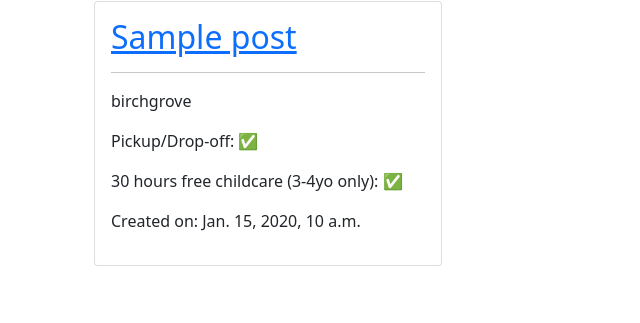
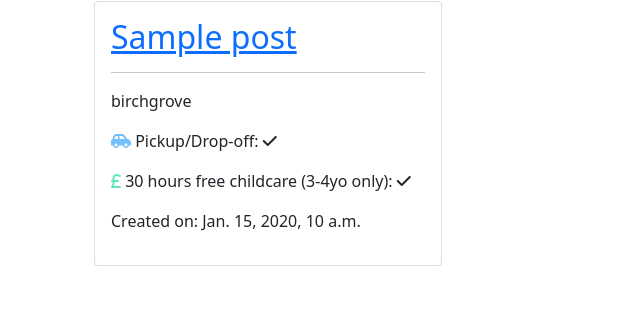
Before and after one commit to Anastasiya-m4c/kindyy, a Django app: page / in a window 1280 px wide. Shown: the part 111-434 px from the top of the page, without its empty margins (0-640 px from the left). Run offline with Django 4.2, Linux system fonts and the light colour scheme; tables that the repository leaves empty hold one stand-in row (values such as "Sample post"); some libraries are stand-ins or nearby versions.

Commit message:
link in font awesome and add icons

```diff
--- a/providers/templates/kindyy/index.html
+++ b/providers/templates/kindyy/index.html
@@ -17,12 +17,12 @@
                                 <h2 class="card-title">{{ post.title }}</h2>
                             </a>
                             <hr />
-                            <p class="area">{{ post.area }}</p>
+                            <p class="area"> <i class="fa-light fa-location-dot"></i> {{ post.area }}</p>
                             <p>
-                                Pickup/Drop-off: {% if post.pickup_dropoff_available %}✅{% else %}❌{% endif %}
+                                <i class="fa-solid fa-car-side" style="color: #74C0FC;"></i> Pickup/Drop-off: {% if post.pickup_dropoff_available %}<i class="fa-solid fa-check"></i>{% else %}<i class="fa-solid fa-xmark"></i>{% endif %}
                             </p>
                             <p>
-                                30 hours free childcare (3-4yo only): {% if post.accepts_30_hours %}✅{% else %}❌{% endif %}
+                                <i class="fa-solid fa-sterling-sign" style="color: #63E6BE;"></i> 30 hours free childcare (3-4yo only): {% if post.accepts_30_hours %}<i class="fa-solid fa-check"></i>{% else %}<i class="fa-solid fa-xmark"></i>{% endif %}
                             </p>
                             <p>Created on: {{ post.created_on }}</p>
                         </div>
--- a/templates/base.html
+++ b/templates/base.html
@@ -20,10 +20,10 @@
 <link href="https://fonts.googleapis.com/css2?family=Roboto:wght@300&display=swap" rel="stylesheet">
 <link href="https://fonts.googleapis.com/css2?family=Lato:wght@300;700&display=swap" rel="stylesheet"> -->
 
-<!-- Font Awesome CSS -->
-<!-- <link rel="stylesheet" href="https://cdnjs.cloudflare.com/ajax/libs/font-awesome/5.15.3/css/all.min.css"> -->
+    <!-- Font Awesome CSS -->
+    <script src="https://kit.fontawesome.com/352c4b52ca.js" crossorigin="anonymous"></script>
 
-<!-- Bootstrap CSS -->
+    <!-- Bootstrap CSS -->
 <link href="https://cdn.jsdelivr.net/npm/bootstrap@5.0.1/dist/css/bootstrap.min.css" rel="stylesheet"
     integrity="sha384-+0n0xVW2eSR5OomGNYDnhzAbDsOXxcvSN1TPprVMTNDbiYZCxYbOOl7+AMvyTG2x" crossorigin="anonymous">
 
```
